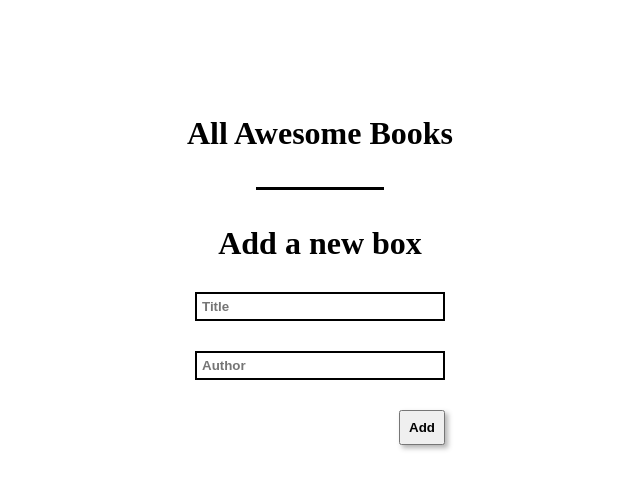
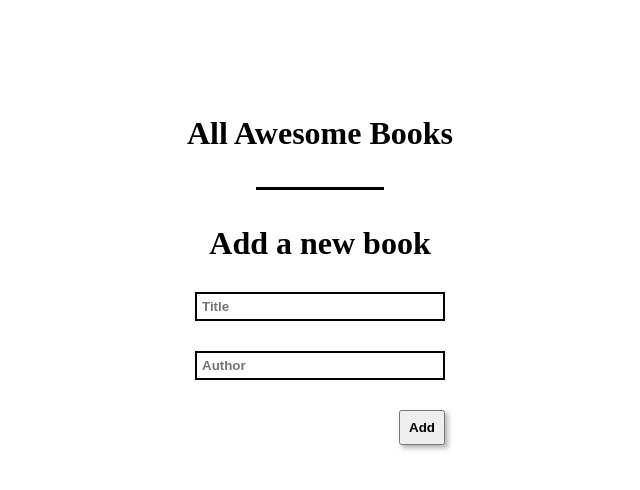
Before and after one commit to mailsg/Awesome-Books, a website: page index.html in a window 1280 px wide. Shown: the whole page, without its empty margins (320-960 px from the left). Drawn offline with Linux system fonts and the light colour scheme.

Commit message:
Pass files through linters

```diff
--- a/index.html
+++ b/index.html
@@ -15,7 +15,7 @@
             </tbody>
         </table>
         <hr/>
-        <h1>Add a new box</h1>
+        <h1>Add a new book</h1>
         <form action="" method="get" id="awesomebook">
             <ul>
                 <li>
```
